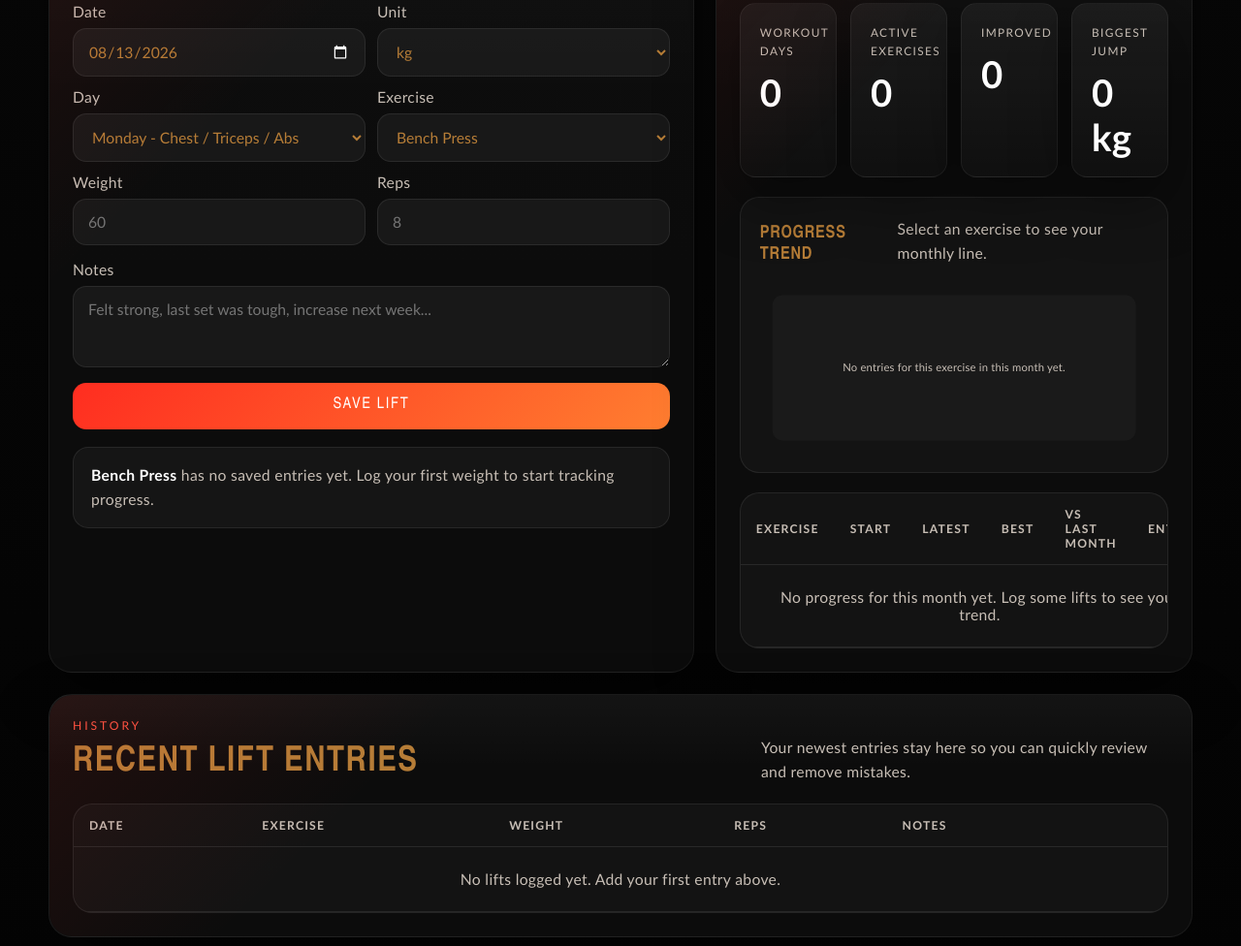
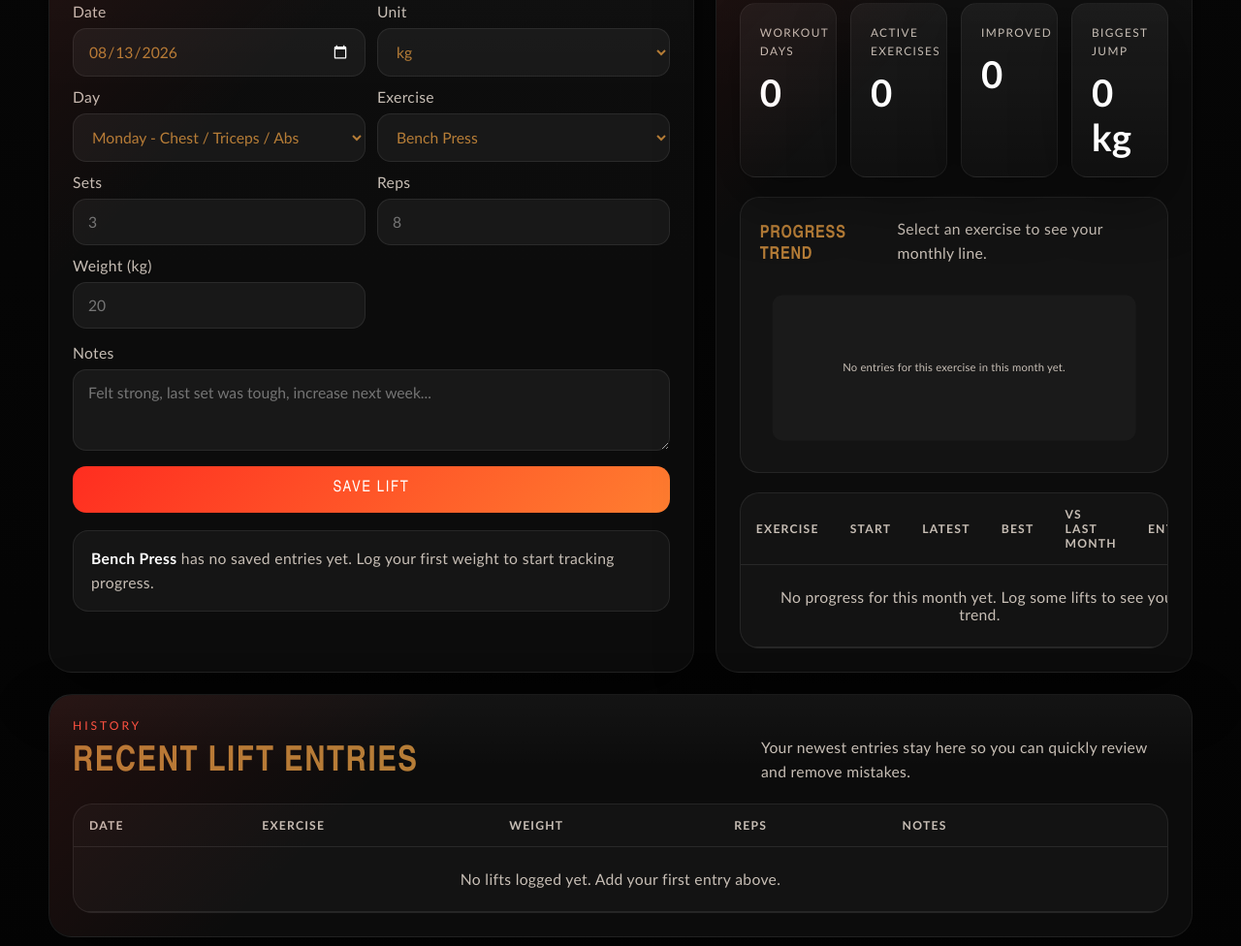
Before and after one commit to musazaidii/redline-workout-tracker, a plain HTML site: page index.html in a window 1280 px wide. Shown: the part 2330-3306 px from the top of the page at 97% size. Drawn offline with Linux system fonts and the light colour scheme.

Commit message:
Update index.html with new input fields
Added new fields for sets and weight in the log form.

```diff
--- a/index.html
+++ b/index.html
@@ -181,14 +181,13 @@
             </label>
 
            <label>
-              Weight
+  Sets
   <input
     type="number"
-                name="weight"
-                step="0.5"
-                min="0"
-                placeholder="60"
-                required
+    name="sets"
+    step="1"
+    min="1"
+    placeholder="3"
   />
 </label>
 
@@ -202,6 +201,18 @@
     placeholder="8"
   />
 </label>
+
+<label>
+  Weight (kg)
+  <input
+    type="number"
+    name="weight"
+    step="0.5"
+    min="0"
+    placeholder="20"
+  />
+</label>
+
           </div>
 
           <label>
```
Lines whose indentation alone changed are shown as unchanged.
